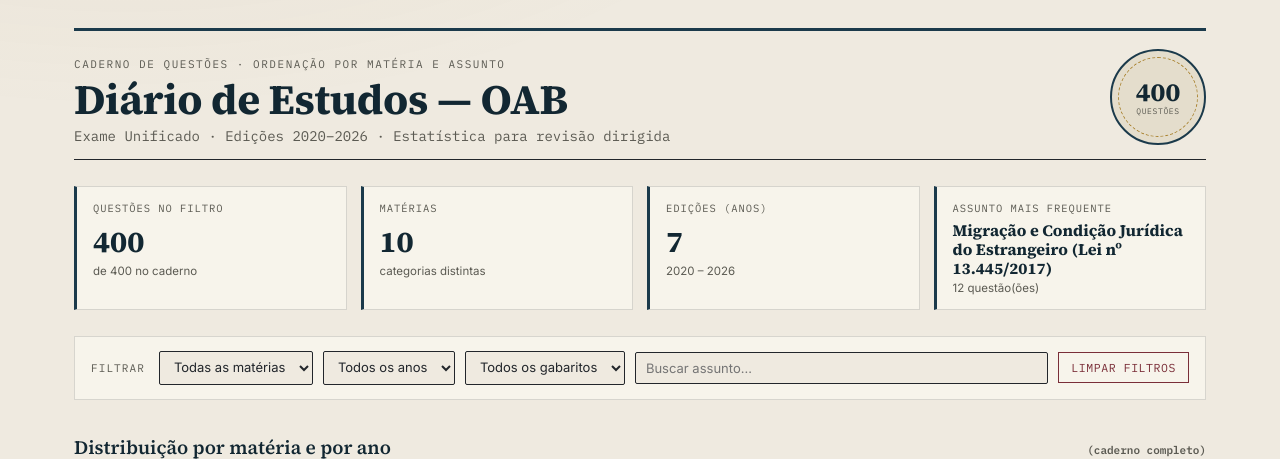
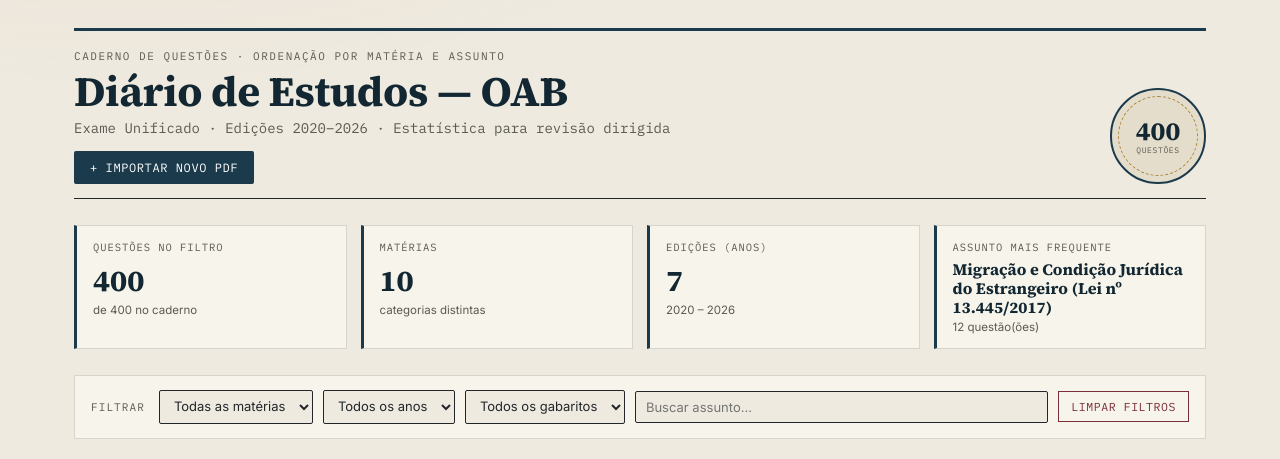
Before and after one commit to mavana1981-boop/OAB, a Flask app: page / in a window 1280 px wide. Shown: the top 459 px of the page. Run offline with Flask 3, Linux system fonts and the light colour scheme; parts of the project's set-up code (start-up, migrations or seed data) failed here and were passed over.

Commit message:
Update index.html

```diff
--- a/templates/index.html
+++ b/templates/index.html
@@ -67,6 +67,20 @@
     color:var(--ink-soft);
     font-family:'IBM Plex Mono',monospace;
   }
+  .btn-import{
+    display:inline-block;
+    margin-top:14px;
+    font-family:'IBM Plex Mono',monospace;
+    font-size:12px;
+    letter-spacing:.05em;
+    text-transform:uppercase;
+    background:var(--navy);
+    color:#fff;
+    text-decoration:none;
+    padding:9px 16px;
+    border-radius:2px;
+  }
+  .btn-import:hover{background:var(--navy-deep);}
   .seal{
     width:96px;height:96px;border-radius:50%;
     flex:0 0 auto;
@@ -335,6 +349,7 @@
       <div class="eyebrow">Caderno de Questões · Ordenação por Matéria e Assunto</div>
       <h1>Diário de Estudos — OAB</h1>
       <div class="subhead">Exame Unificado · Edições 2020–2026 · Estatística para revisão dirigida</div>
+      <a class="btn-import" href="{{ url_for('importar_form') }}">+ Importar novo PDF</a>
     </div>
     <div class="seal">
       <div class="seal-inner">
```
